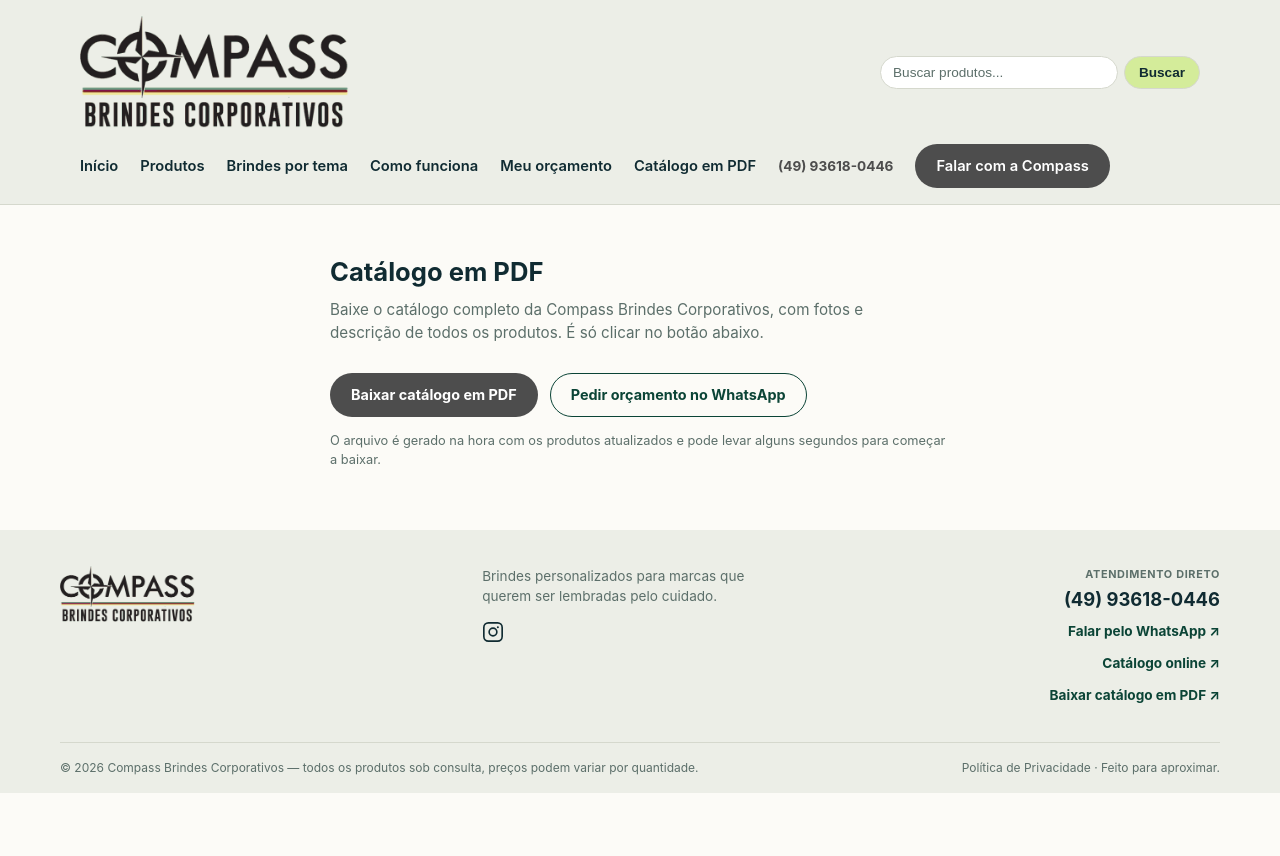
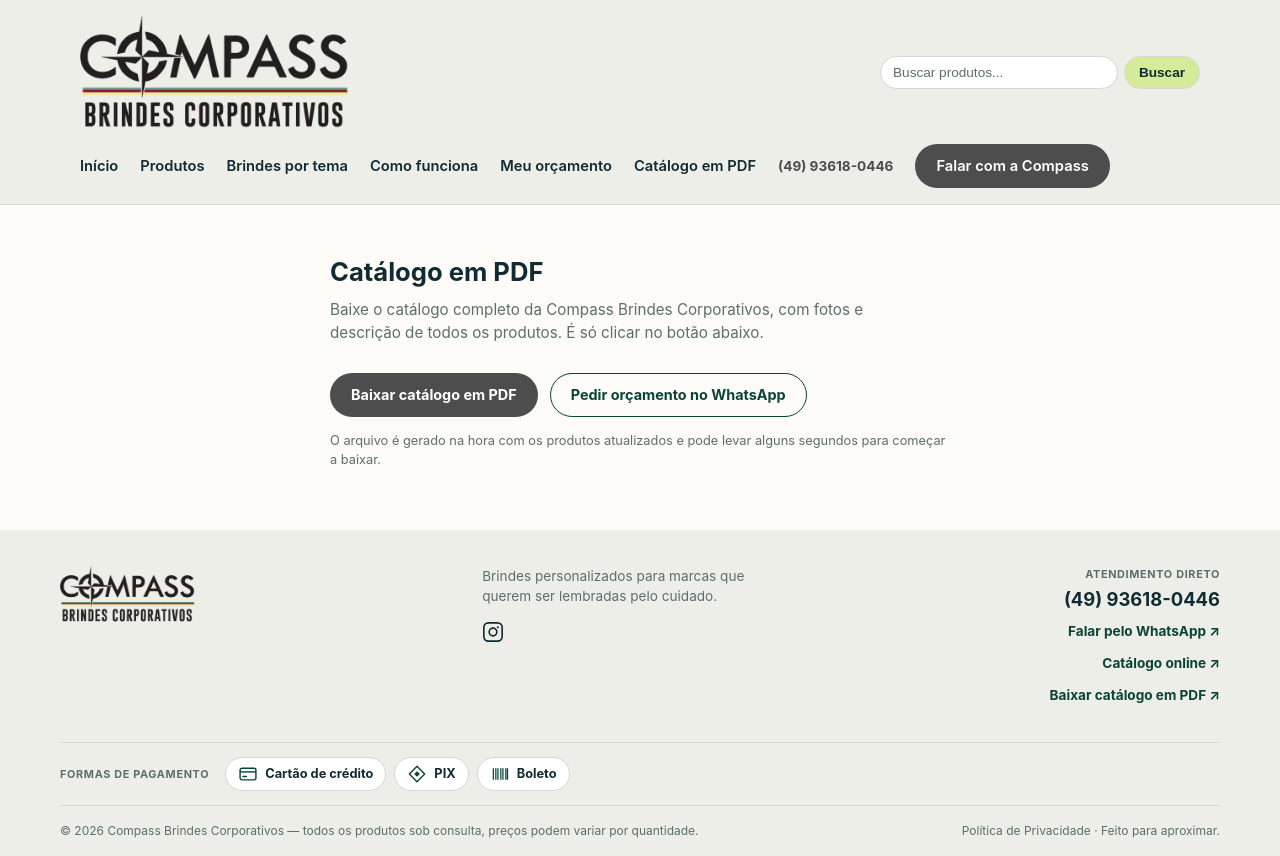
Before and after one commit to compassbrindes-stack/compass-brindes, a Next.js app: page /catalogo in a window 1280 px wide. Before the commit the page ends 800 px from the top, so only its background shows below. Built offline with nearby package versions, Linux system fonts and the light colour scheme.

Commit message:
Formas de pagamento (cartão, PIX, boleto) no rodapé

```diff
--- a/components/site-footer.tsx
+++ b/components/site-footer.tsx
@@ -46,6 +46,33 @@
         </div>
       </div>
 
+      <div className="container site-footer__payments">
+        <span className="site-footer__payments-label">Formas de pagamento</span>
+        <ul className="payment-badges">
+          <li className="payment-badge">
+            <svg width="20" height="20" viewBox="0 0 24 24" fill="none" aria-hidden="true">
+              <rect x="2.5" y="5" width="19" height="14" rx="2.5" stroke="currentColor" strokeWidth="1.7" />
+              <path d="M2.5 9.5h19" stroke="currentColor" strokeWidth="1.7" />
+              <path d="M6 15h4" stroke="currentColor" strokeWidth="1.7" strokeLinecap="round" />
+            </svg>
+            Cartão de crédito
+          </li>
+          <li className="payment-badge">
+            <svg width="20" height="20" viewBox="0 0 24 24" fill="none" aria-hidden="true">
+              <path d="M12 2.8l9.2 9.2-9.2 9.2L2.8 12z" stroke="currentColor" strokeWidth="1.7" strokeLinejoin="round" />
+              <path d="M8.6 12L12 8.6 15.4 12 12 15.4z" fill="currentColor" />
+            </svg>
+            PIX
+          </li>
+          <li className="payment-badge">
+            <svg width="20" height="20" viewBox="0 0 24 24" fill="none" aria-hidden="true">
+              <path d="M4 5v14M7 5v14M9.5 5v14M13 5v14M15.5 5v14M19 5v14M21 5v14" stroke="currentColor" strokeWidth="1.5" />
+            </svg>
+            Boleto
+          </li>
+        </ul>
+      </div>
+
       <div className="container site-footer__bottom">
         <span>&copy; {new Date().getFullYear()} Compass Brindes Corporativos &mdash; todos os produtos sob consulta, preços podem variar por quantidade.</span>
         <span>
```
